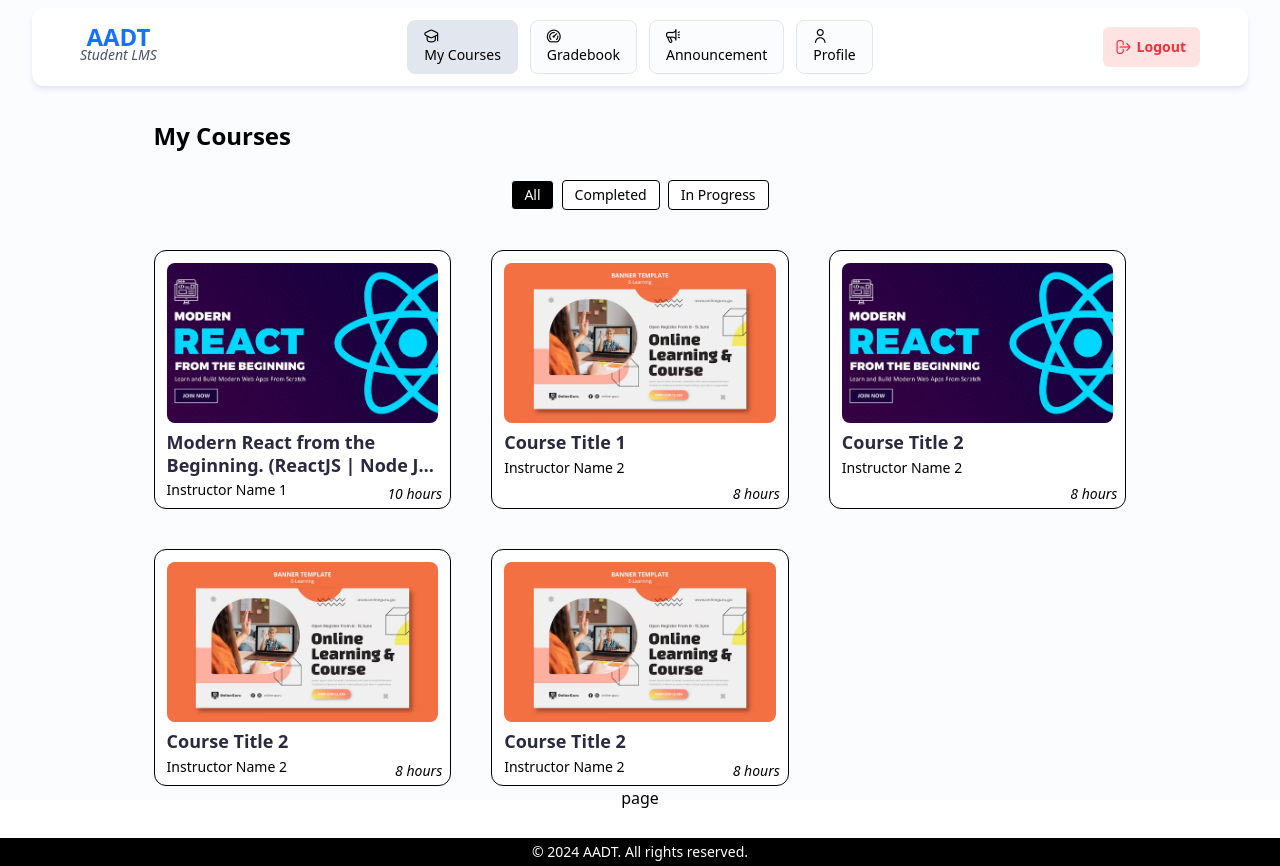
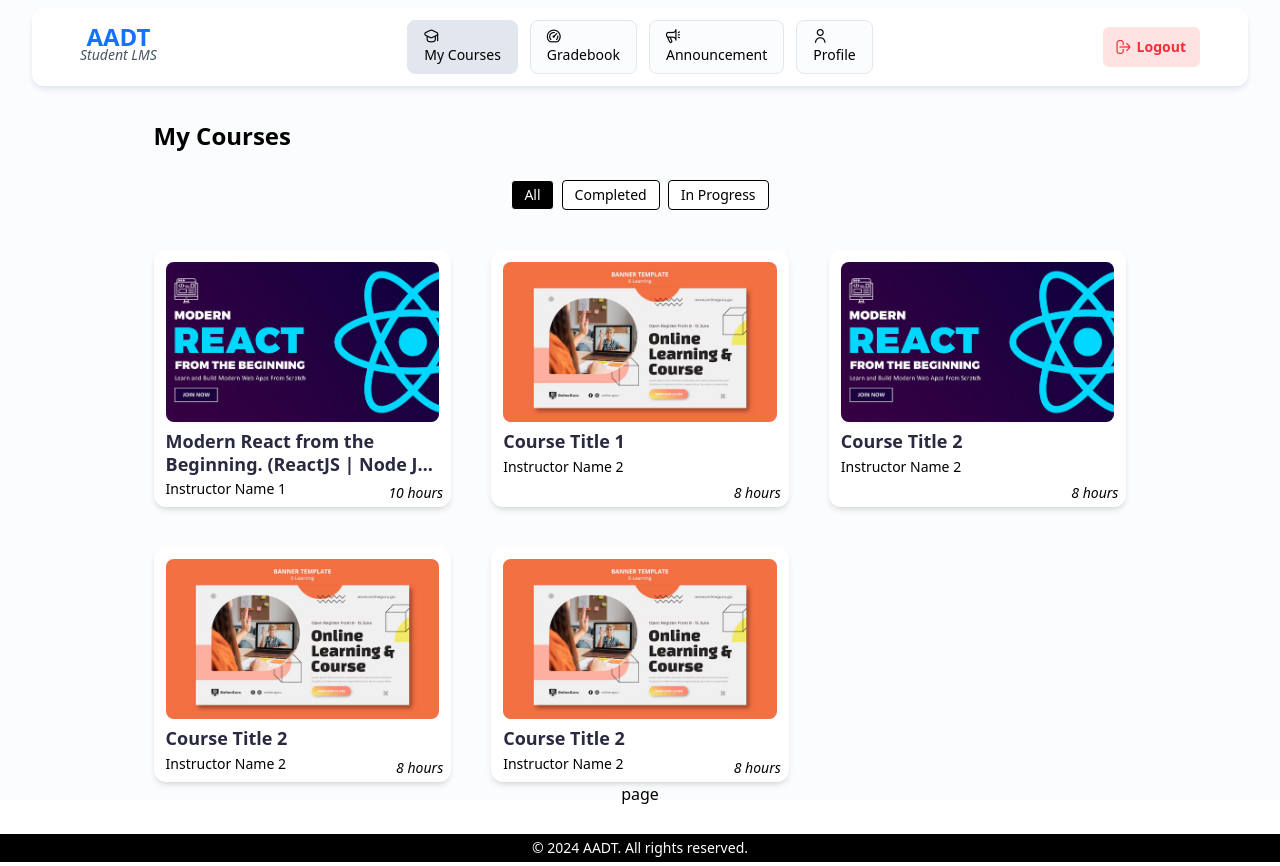
Before and after one commit to tharuka03/AADT_LMS_Front-End, a React (Vite) app: page /dashboard in a window 1280 px wide. Built offline with nearby package versions, Linux system fonts and the light colour scheme.

Commit message:
style: Added hovering style to the course card.

```diff
--- a/src/Elements/CourseCard.jsx
+++ b/src/Elements/CourseCard.jsx
@@ -7,7 +7,7 @@ function CourseCard({course}) {
     const[imageLoaded, setImageLoaded] = useState(false);
 
   return (
-    <Link to={`/course/${course.id}`} className='bg-white relative p-3 pb-2 flex flex-col justify-start gap-2 rounded-xl border'>
+    <Link to={`/course/${course.id}`} className='bg-white relative p-3 pb-2 flex flex-col justify-start gap-2 rounded-xl shadow-md transition duration-300 ease-in-out md:hover:-translate-y-2 md:hover:shadow-xl md:hover:scale-105 md:active:shadow-blue-50'>
         <div className=' relative min-h-40 rounded-lg aspect-3/2border bg-AADT-secondary-dark '>
             <img src={course.img} className={`rounded-lg w-full h-full object-cover transition duration-200 ease-in ${imageLoaded ? 'blur-none' : 'blur-sm'}`} alt={course.title} loading="lazy" onLoad={()=> setImageLoaded(true)} />
         </div>
```
